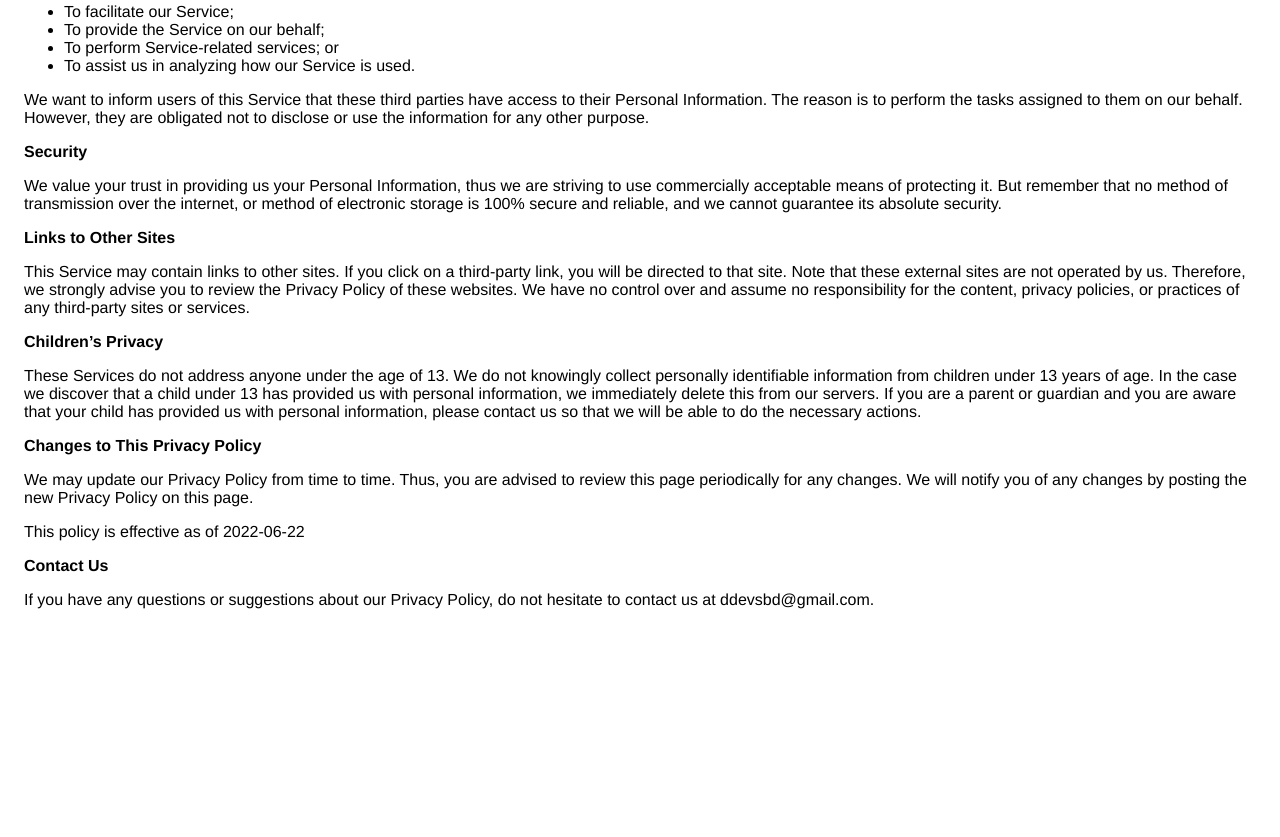
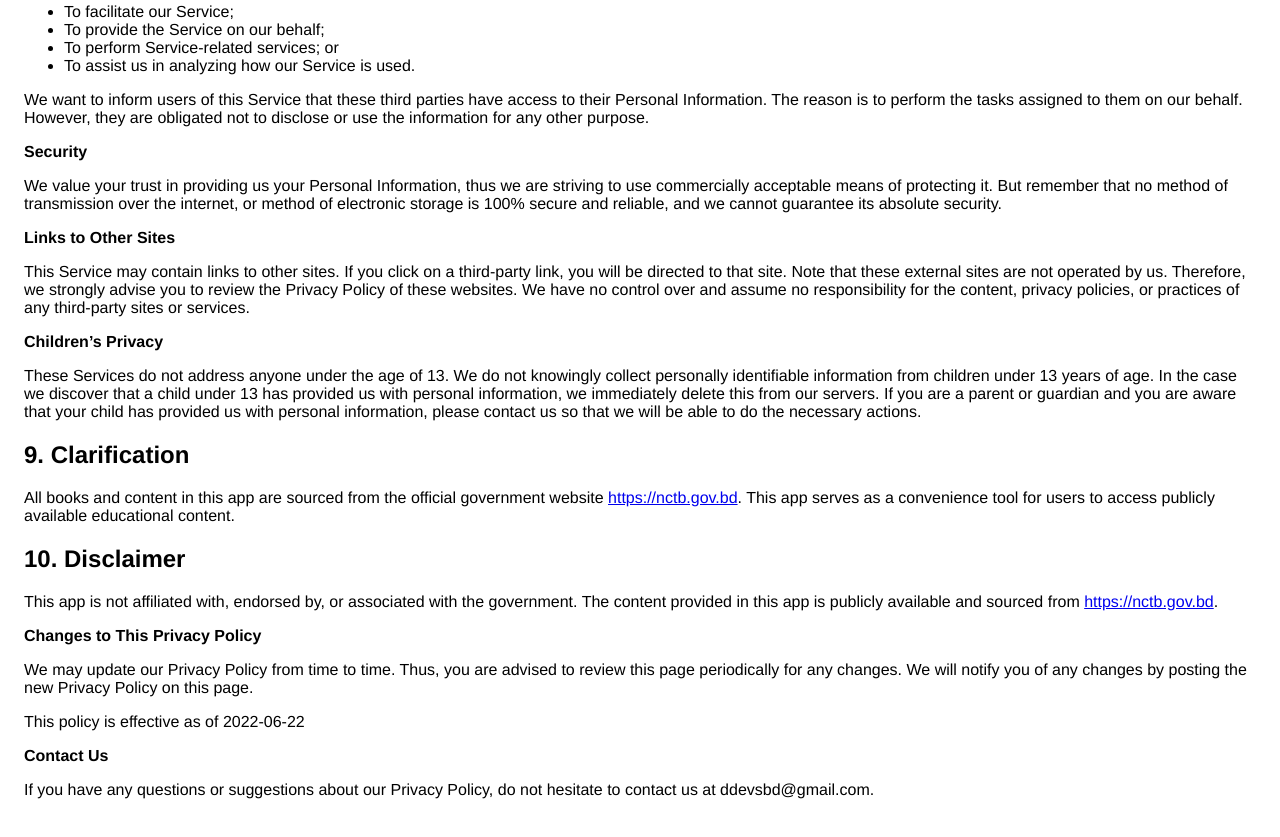
Before and after one commit to dustudevsbd/class_five, a plain HTML site: page index.html in a window 1280 px wide. Shown: the part 761-1598 px from the top of the page. Before the commit the page ends 1410 px from the top, so only its background shows below. Drawn offline with Linux system fonts and the light colour scheme.

Commit message:
Update index.html

```diff
--- a/index.html
+++ b/index.html
@@ -95,7 +95,14 @@
                     and you are aware that your child has provided us with
                     personal information, please contact us so that
                     we will be able to do the necessary actions.
-                  </p></div> <!----> <p><strong>Changes to This Privacy Policy</strong></p> <p>
+                  </p>
+                    <h2>9. Clarification</h2>
+    <p>All books and content in this app are sourced from the official government website <a href="https://nctb.gov.bd">https://nctb.gov.bd</a>. This app serves as a convenience tool for users to access publicly available educational content.</p>
+
+    <h2>10. Disclaimer</h2>
+    <p>This app is not affiliated with, endorsed by, or associated with the government. The content provided in this app is publicly available and sourced from <a href="https://nctb.gov.bd">https://nctb.gov.bd</a>.</p>
+
+                </div> <!----> <p><strong>Changes to This Privacy Policy</strong></p> <p>
                   We may update our Privacy Policy from
                   time to time. Thus, you are advised to review this page
                   periodically for any changes. We will
```
